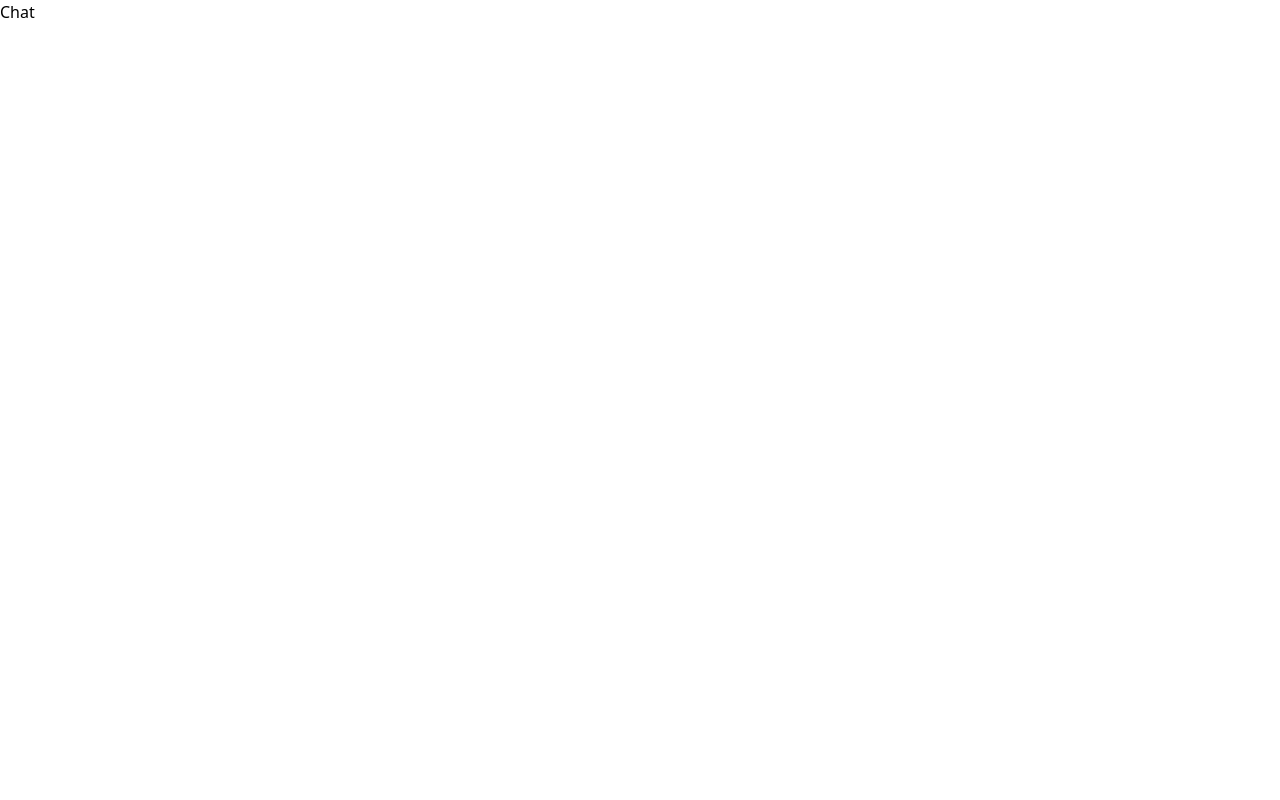
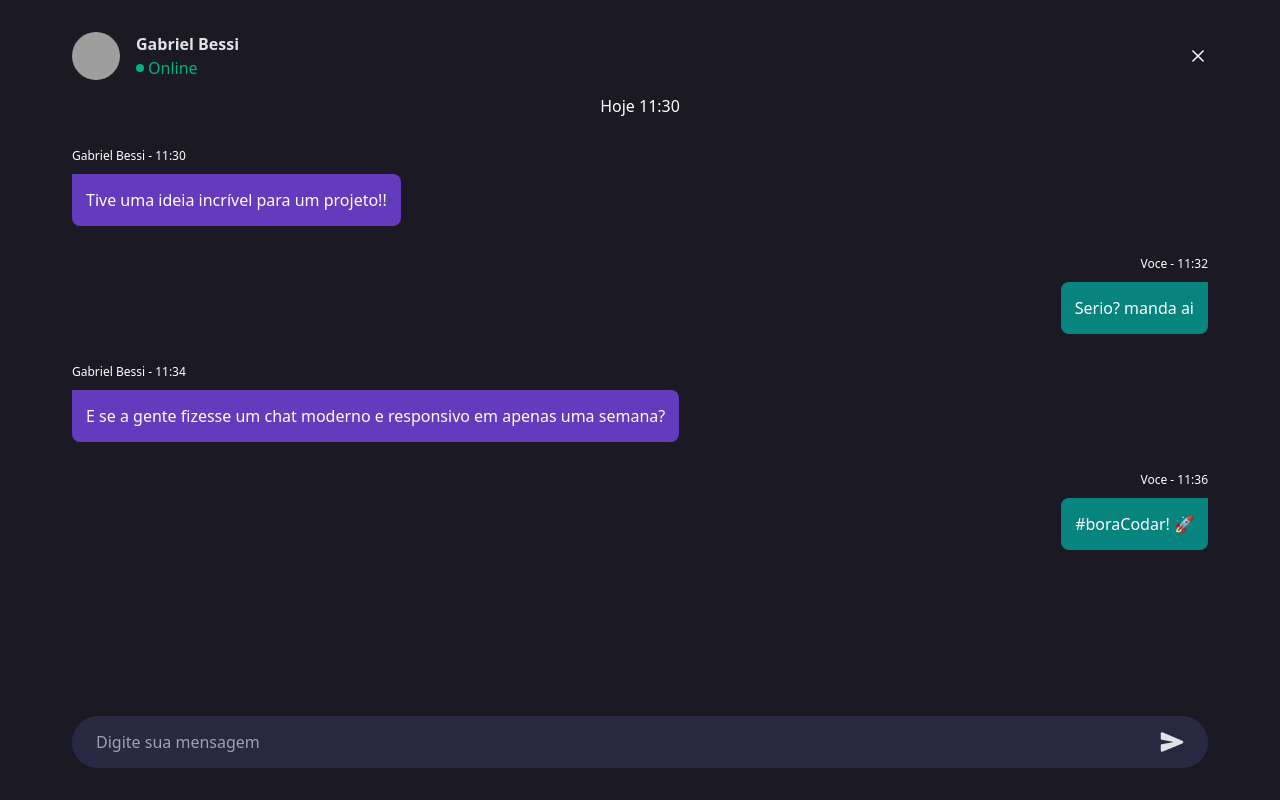
Before and after one commit to EyzRyder/Desafios-boraCodar-do-roketseat, a React (Vite) app: page /desafio/4 in a window 1280 px wide. Built offline with nearby package versions, Linux system fonts and the light colour scheme; grey boxes are pictures that could not be loaded.

Commit message:
updated page

```diff
--- a/src/pages/desafios/Chat.jsx
+++ b/src/pages/desafios/Chat.jsx
@@ -1,7 +1,80 @@
 export const Chat = () => {
   return (
-    <div>
-      Chat
+    <div className="bg-[#1A1924] text-white min-h-screen px-[72px] py-8 flex flex-col max-sm:py-6 max-sm:px-8">
+      <header className="flex w-full h-12 justify-center items-center">
+        <img
+          src="https://avatars.githubusercontent.com/u/85580011?v=4"
+          alt="contact profile picture"
+          className="rounded-full object-cover h-12 w-12"
+
+        />
+        <div className="flex flex-col px-4 flex-1">
+          <h4 className="font-bold text-base text-[#e1e1e6]">Gabriel Bessi</h4>
+          <div className="flex items-center gap-1 text-[#00B37E]">
+            <div className="w-2 h-2 bg-[#00B37E] rounded-full"></div>
+            <p>Online</p>
+          </div>
+        </div>
+        <img src="/public/svg/d4/close.svg" alt="close icon" className=" w-5 h-5" />
+      </header>
+
+      <main className="flex-1">
+        <p className="flex justify-center pt-[14px] max-sm:pt-6">Hoje 11:30</p>
+
+        <div className="flex flex-col mt-[30px] gap-[30px]">
+          <div className="w-full">
+            <div className="flex flex-col gap-[10px] max-sm:w-[50%] w-fit">
+              <p className="text-xs text-left">
+                Gabriel Bessi - 11:30
+              </p>
+              <p className="p-[14px] w-fit rounded-lg bg-[#633BBC] rounded-tl-none">
+                Tive uma ideia incrível para um projeto!!
+              </p>
+            </div>
+          </div>
+
+          <div className="w-full flex flex-row-reverse float-right">
+            <div className="items-end flex flex-col gap-[10px] max-sm:w-[50%] w-fit">
+              <p className="flex flex-row-reverse float-right text-right text-xs">
+                Voce - 11:32
+              </p>
+              <p className="flex flex-row-reverse float-right text-right bg-[#07847E] rounded-tr-none p-[14px] w-fit rounded-lg">
+                Serio? manda ai
+              </p>
+            </div>
+          </div>
+
+          <div className="w-full">
+            <div className="flex flex-col gap-[10px] max-sm:w-[50%] w-fit">
+              <p className="text-xs text-left">
+                Gabriel Bessi - 11:34
+              </p>
+              <p className="p-[14px] w-fit rounded-lg bg-[#633BBC] rounded-tl-none">
+                E se a gente fizesse um chat moderno e responsivo em apenas uma semana?
+              </p>
+            </div>
+          </div>
+
+          <div className="w-full flex flex-row-reverse float-right">
+            <div className="items-end flex flex-col gap-[10px] max-sm:w-[50%] w-fit">
+              <p className="flex flex-row-reverse float-right text-right text-xs">
+                Voce - 11:36
+              </p>
+              <p className="flex flex-row-reverse float-right text-right bg-[#07847E] rounded-tr-none p-[14px] w-fit rounded-lg ">
+                #boraCodar! 🚀
+              </p>
+            </div>
+          </div>
+        </div>
+
+      </main>
+
+      <div className="mt-3 bg-[#282843] px-6 py-[14px] flex rounded-full items-center">
+        <input className="bg-transparent border-none outline-none flex-1 mr-[10px]" type="text" placeholder="Digite sua mensagem" />
+        <button>
+          <img src="/public/svg/d4/send.svg" alt="send icon button" />
+        </button>
+      </div>
     </div>
   )
 }
```
Also changed, not shown: public/svg/d4/close.svg (added), public/svg/d4/send.svg (added).
